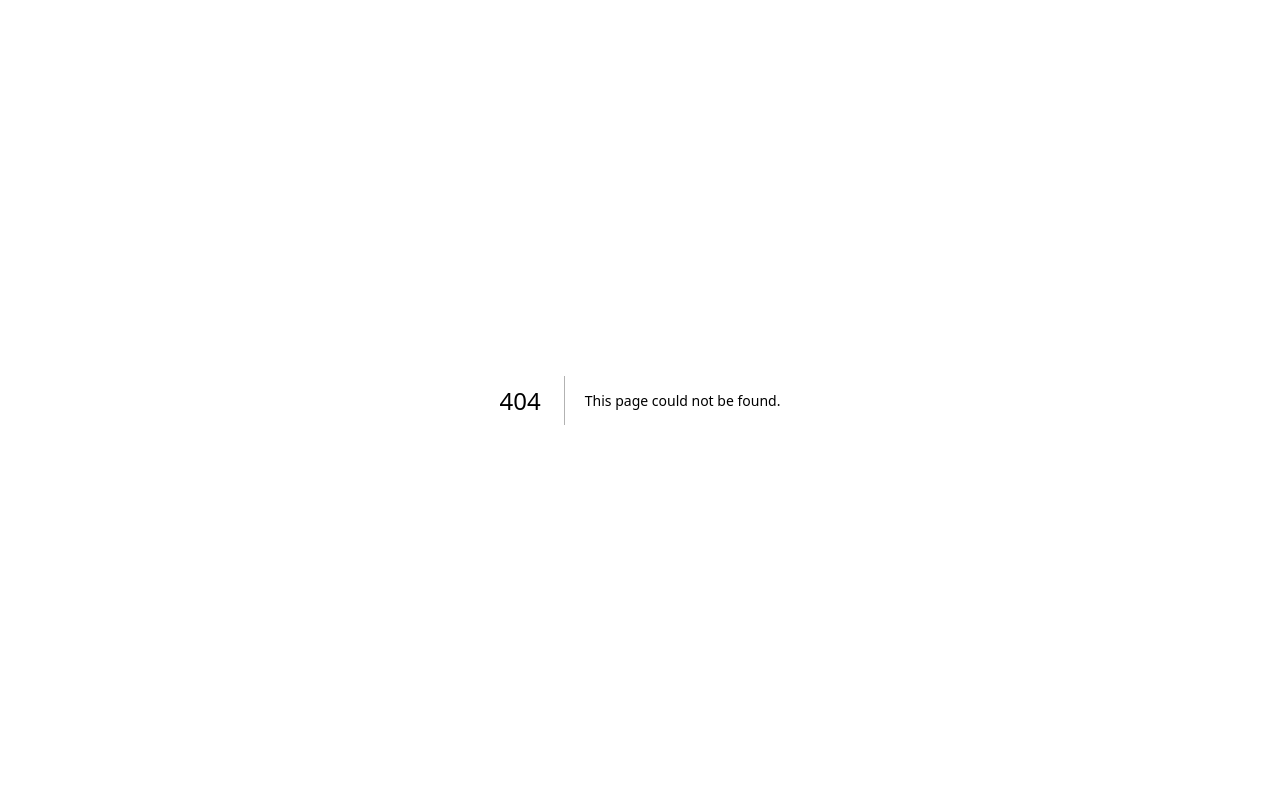
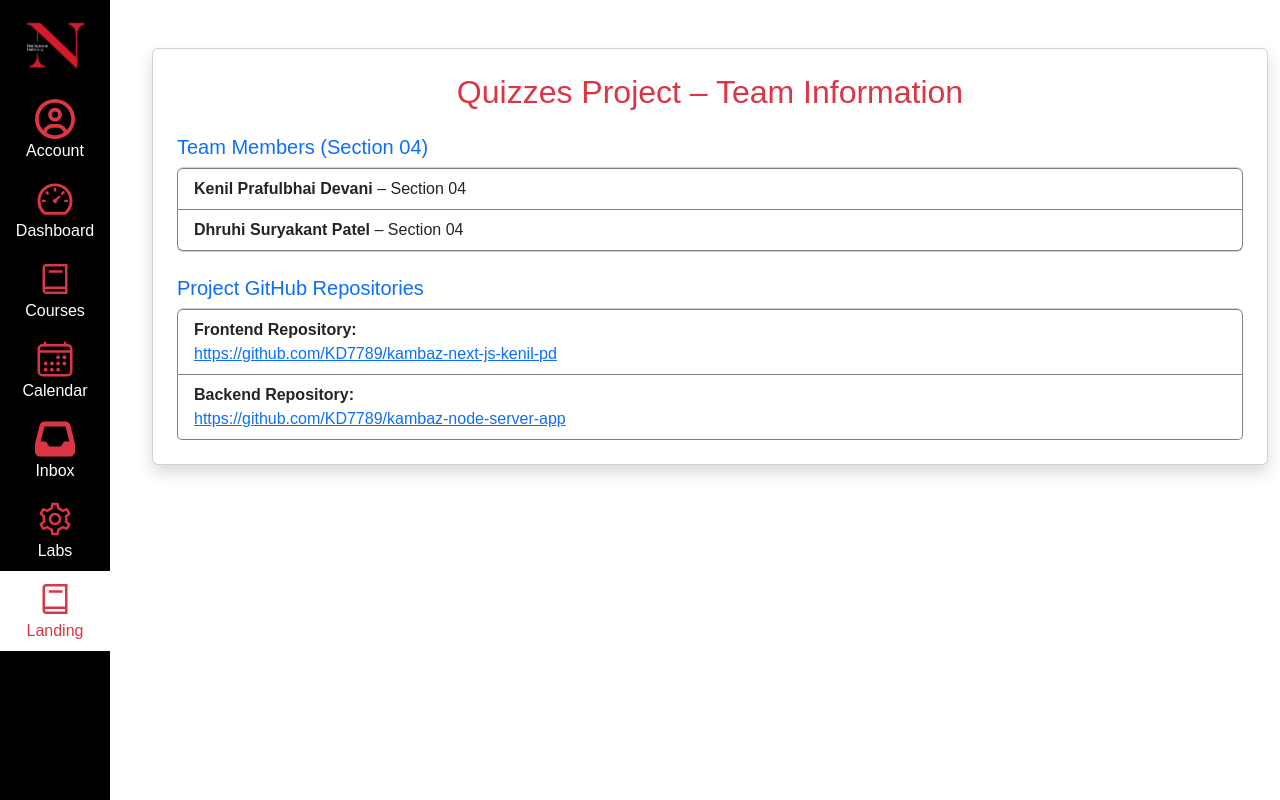
Before and after one commit to KD7789/kambaz-next-js-kenil-pd, a Next.js app: page /Landing in a window 1280 px wide. Before the commit this address had no page. Built offline with nearby package versions, Linux system fonts and the light colour scheme; no server answers.

Commit message:
Landing page sorted

```diff
--- /dev/null
+++ b/app/(Kambaz)/Landing/page.tsx
@@ -0,0 +1,54 @@
+"use client";
+
+import { Card, Container, ListGroup } from "react-bootstrap";
+
+export default function LandingPage() {
+  return (
+    <Container className="mt-5">
+      <Card className="p-4 shadow">
+        <h2 className="mb-4 text-danger text-center">
+          Quizzes Project – Team Information
+        </h2>
+
+        {/* ========== TEAM MEMBERS ========== */}
+        <h5 className="text-primary">Team Members (Section 04)</h5>
+        <ListGroup className="mb-4">
+          <ListGroup.Item>
+            <strong>Kenil Prafulbhai Devani</strong> – Section 04
+          </ListGroup.Item>
+          <ListGroup.Item>
+            <strong>Dhruhi Suryakant Patel</strong> – Section 04
+          </ListGroup.Item>
+        </ListGroup>
+
+        {/* ========== GITHUB LINKS ========== */}
+        <h5 className="text-primary">Project GitHub Repositories</h5>
+        <ListGroup>
+          <ListGroup.Item>
+            <strong>Frontend Repository:</strong>
+            <br />
+            <a
+              href="https://github.com/KD7789/kambaz-next-js-kenil-pd"
+              target="_blank"
+              rel="noopener noreferrer"
+            >
+              https://github.com/KD7789/kambaz-next-js-kenil-pd
+            </a>
+          </ListGroup.Item>
+
+          <ListGroup.Item>
+            <strong>Backend Repository:</strong>
+            <br />
+            <a
+              href="https://github.com/KD7789/kambaz-node-server-app"
+              target="_blank"
+              rel="noopener noreferrer"
+            >
+              https://github.com/KD7789/kambaz-node-server-app
+            </a>
+          </ListGroup.Item>
+        </ListGroup>
+      </Card>
+    </Container>
+  );
+}
--- a/app/(Kambaz)/Navigation.tsx
+++ b/app/(Kambaz)/Navigation.tsx
@@ -28,6 +28,7 @@ export default function KambazNavigation() {
     { label: "Calendar", path: "https://northeastern.instructure.com/calendar", icon: IoCalendarOutline, external: true },
     { label: "Inbox", path: "https://northeastern.instructure.com/conversations", icon: FaInbox, external: true },
     { label: "Labs", path: "/Labs", icon: LiaCogSolid, external: false },
+    { label: "Landing", path: "/Landing", icon: LiaBookSolid, external: false },
   ];
 
   const isActive = (label: string, path: string) => {
```
